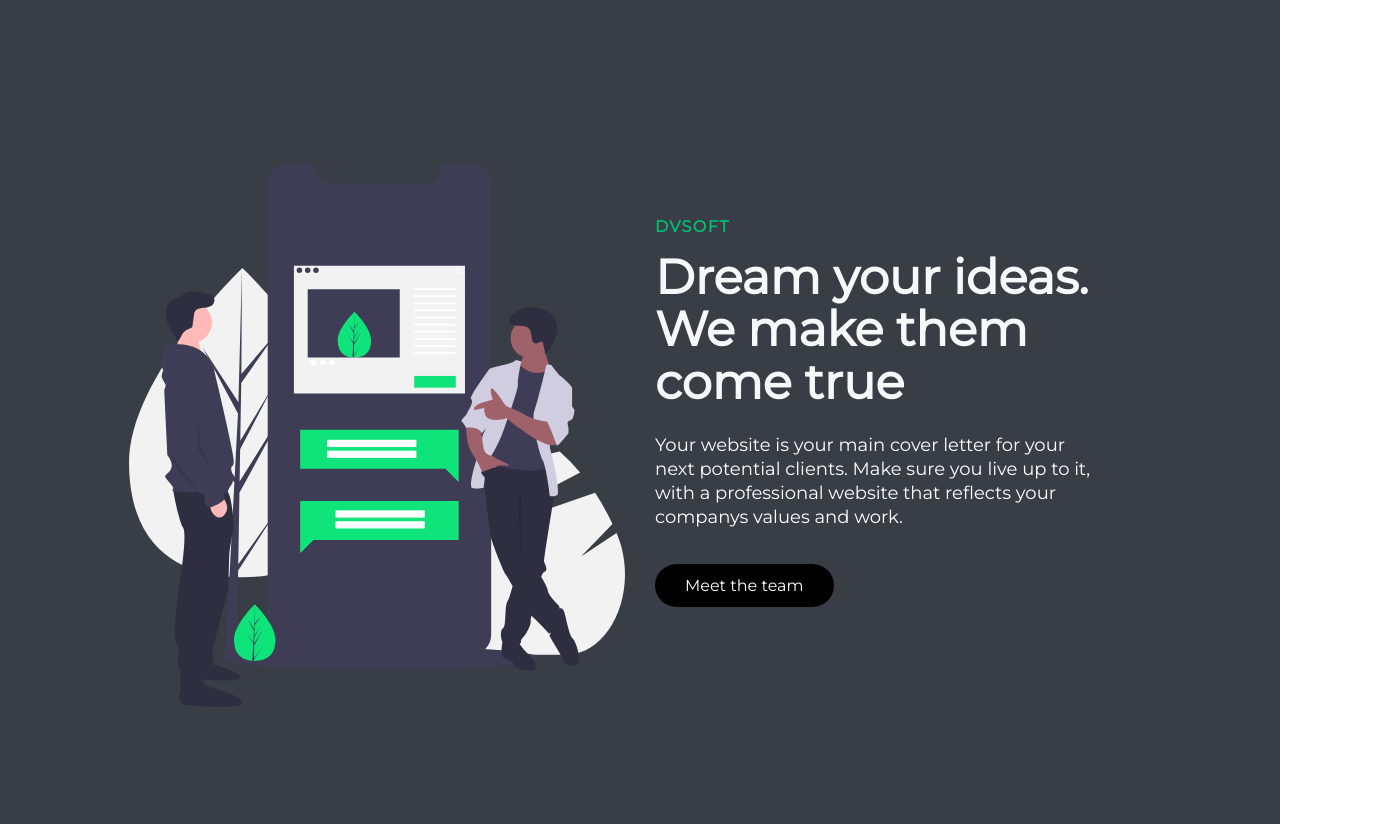
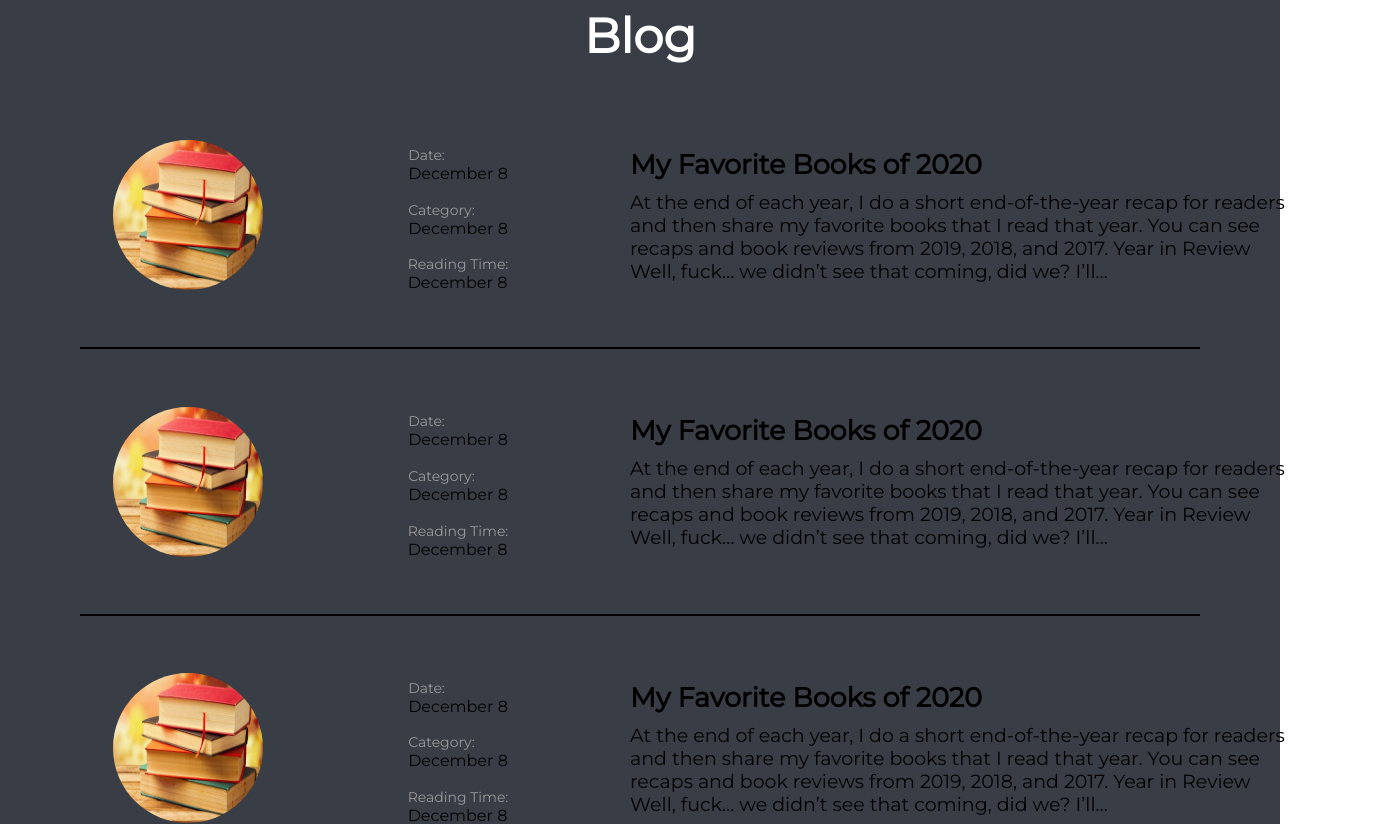
Before and after one commit to damianstone/Portfolio, a React (Create React App) app: page /#/ in a window 1280 px wide. Shown: the part 4060-4884 px from the top of the page, 1376 px wide, since content can reach past the window. Built offline with nearby package versions, Linux system fonts and the light colour scheme.

Commit message:
blog component ready

```diff
--- a/src/App.js
+++ b/src/App.js
@@ -1,6 +1,7 @@
 import React, { Component } from 'react';
 import { HashRouter as Router, Switch, Route } from 'react-router-dom';
 import Home from './pages/Home';
+import Blog from './pages/Blog';
 import './App.css';
 
 class App extends Component {
@@ -10,6 +11,7 @@ class App extends Component {
       <Router>
         <Switch>
           <Route path='/' component={Home} exact />
+          <Route path='/blog' component={Blog} exact />
         </Switch>
       </Router>
     );
--- /dev/null
+++ b/src/components/Blog/Blog.jsx
@@ -0,0 +1,22 @@
+import React from 'react';
+import BlogItems from './BlogItems';
+import {
+  BlogSection,
+  SectionTitle,
+  Title,
+} from './BlogStyle';
+
+const Blog = (props) => {
+  return (
+    <BlogSection id='blog'>
+      <SectionTitle>
+        <Title>Blog</Title>
+      </SectionTitle>
+      <BlogItems />
+      <BlogItems />
+      <BlogItems />
+    </BlogSection>
+  );
+};
+
+export default Blog;
--- /dev/null
+++ b/src/components/Blog/BlogItems.jsx
@@ -0,0 +1,62 @@
+import React from 'react';
+import {
+  BlogWrap,
+  BlogContainer,
+  Column1,
+  Column2,
+  Column3,
+  Column1Container,
+  Column2Container,
+  Column3Container,
+  BlogTitle,
+  Preview,
+  Container,
+  Label,
+  Info,
+  ImgContainer,
+  Img,
+
+} from './BlogStyle';
+import BlogImg from '../../images/blog/books.jpeg';
+
+const BlogItems = (props) => {
+  return (
+    <BlogWrap>
+      <BlogContainer>
+        <Column1>
+          <Column1Container>
+            <BlogTitle>My Favorite Books of 2020</BlogTitle>
+            <Preview>
+              At the end of each year, I do a short end-of-the-year recap for readers and then share my favorite books that I read that year. You can see recaps and book reviews from 2019, 2018, and 2017.  Year in Review Well, fuck… we didn’t see that coming, did we?  I’ll…
+            </Preview>
+          </Column1Container>
+        </Column1>
+        <Column2>
+          <Column2Container>
+            <Container>
+              <Label>Date: </Label>
+              <Info>December 8</Info>
+            </Container>
+            <Container>
+              <Label>Category: </Label>
+              <Info>December 8</Info>
+            </Container>
+            <Container>
+              <Label>Reading Time: </Label>
+              <Info>December 8</Info>
+            </Container>
+          </Column2Container>
+        </Column2>
+        <Column3>
+          <Column3Container>
+            <ImgContainer>
+              <Img src={BlogImg} alt='blog' />
+            </ImgContainer>
+          </Column3Container>
+        </Column3>
+      </BlogContainer>
+    </BlogWrap>
+  );
+};
+
+export default BlogItems;
--- /dev/null
+++ b/src/components/Blog/BlogStyle.js
@@ -0,0 +1,143 @@
+import styled from 'styled-components';
+
+export const BlogSection = styled.section`
+width: 100%;
+height: auto;
+background-color: #393e46;
+align-items: center;
+padding: 100px 80px 100px 80px;
+
+@media screen and (max-width: 768px) {
+      padding: 100px 0;
+    }
+`;
+
+export const SectionTitle = styled.div`
+width: 100%;
+text-align: center;
+
+@media screen and (max-width: 768px) {
+      text-align: left;
+    }
+`;
+
+export const Title = styled.h1`
+color: white;
+font-size: 48px;
+line-height: 1.1;
+font-weight: 600;
+margin-bottom: 20px;
+
+@media screen and (max-width: 768px) {
+      font-size: 32px;
+      margin-bottom: 24px;
+      width: 100%;
+      max-width: 1100px;
+      margin-right: auto;
+      margin-left: auto;
+      padding: 0 24px;
+    }
+`;
+
+export const BlogWrap = styled.div`
+  border-bottom: 2px solid black;
+  display: flex;
+  justify-content: center;
+  flex-direction: column;
+`;
+
+export const BlogContainer = styled.div`
+  width: 1080px;
+  height: 270;
+  display: grid;
+  align-items: center;
+  grid-template-columns: 20% 30% 70%;
+  grid-template-areas: 'column3 column2 column1';
+`;
+
+export const Column1 = styled.div`
+    grid-area: column1;
+
+`;
+
+export const Column1Container = styled.div`
+padding: 10px;
+display: flex;
+justify-content: flex-start;
+flex-direction: column;
+`;
+
+export const BlogTitle = styled.h2`
+color: black;
+font-size: 27px;
+padding: 0 10px 0 0;
+text-align: left;
+margin-bottom: 10px;
+`;
+
+export const Preview = styled.p`
+  font-size: 19px;
+  color: black;
+  width: 90%;
+  cursor: pointer;
+
+  &:hover {
+      color: white;
+  }
+`;
+
+export const Column2 = styled.div`
+grid-area: column2;
+
+`;
+
+export const Column2Container = styled.div`
+padding: 50px;
+display: flex;
+justify-content: flex-start;
+flex-direction: column;
+align-items: center;
+
+`;
+
+export const Container = styled.div`
+margin-bottom: 5px;
+margin-top: .8rem;
+
+`;
+
+export const Label = styled.p`
+    font-size: 14px;
+    color: #999;
+`;
+
+export const Info = styled.p`
+ font-size: 16px;
+ color: black;
+`;
+
+export const Column3 = styled.div`
+grid-area: column3;
+
+`;
+
+export const Column3Container = styled.div`
+padding: 50px;
+display: flex;
+justify-content: flex-start;
+flex-direction: column;
+align-items: center;
+
+`;
+
+export const ImgContainer = styled.div`
+  width: 150px;
+  height: 150px;
+  float: none;
+`;
+
+export const Img = styled.img`
+ max-width: 100%;
+ height: 100%;
+ border-radius: 50%;
+`;
--- a/src/components/Projects/ProjectStyle.js
+++ b/src/components/Projects/ProjectStyle.js
@@ -5,7 +5,7 @@ width: 100%;
 height: auto;
 background-color: #393e46;
 align-items: center;
-padding: 100px 80px 150px 80px;
+padding: 100px 80px 100px 80px;
 
 @media screen and (max-width: 768px) {
       padding: 100px 0;
--- a/src/components/Who/WhoStyle.js
+++ b/src/components/Who/WhoStyle.js
@@ -13,7 +13,7 @@ export const AboutContainer = styled.div`
 export const InfoWrapper = styled.div`
   display: grid;
   z-index: 1;
-  height: 860px;
+  height: 100vh; //860px
   width: 100%;
   max-width: 1100px;
   margin-right: auto;
--- /dev/null
+++ b/src/pages/Blog.jsx
@@ -0,0 +1,21 @@
+import React from 'react';
+import Navbar from '../components/Navbar/Navbar';
+import Sidebar from '../components/Sidebar/Sidebar';
+
+const Blog = (props) => {
+
+  const [isOpen, setIsOpen] = useState(false);
+  const toggle = () => {
+    setIsOpen(!isOpen);
+  };
+
+  return (
+    <>
+      <Navbar toggle={toggle} />
+      <Sidebar isOpen={isOpen} toggle={toggle} />
+
+    </>
+  );
+};
+
+export default Blog;
--- a/src/pages/Home.jsx
+++ b/src/pages/Home.jsx
@@ -5,6 +5,7 @@ import Hero from '../components/Hero/Hero';
 import Who from '../components/Who/Who';
 import Info from '../components/InfoSection/Info';
 import Projects from '../components/Projects/Projects';
+import Blog from '../components/Blog/Blog';
 import Footer from '../components/Footer/Footer';
 import { HomeObjOne, HomeObjTwo } from '../components/InfoSection/Data';
 
@@ -22,6 +23,7 @@ const Home = (props) => {
       <Hero />
       <Who {...HomeObjOne} />
       <Projects />
+      <Blog />
       <Info {...HomeObjTwo} />
       <Footer />
     </>
```
Also changed, not shown: src/images/blog/books.jpeg (added).
